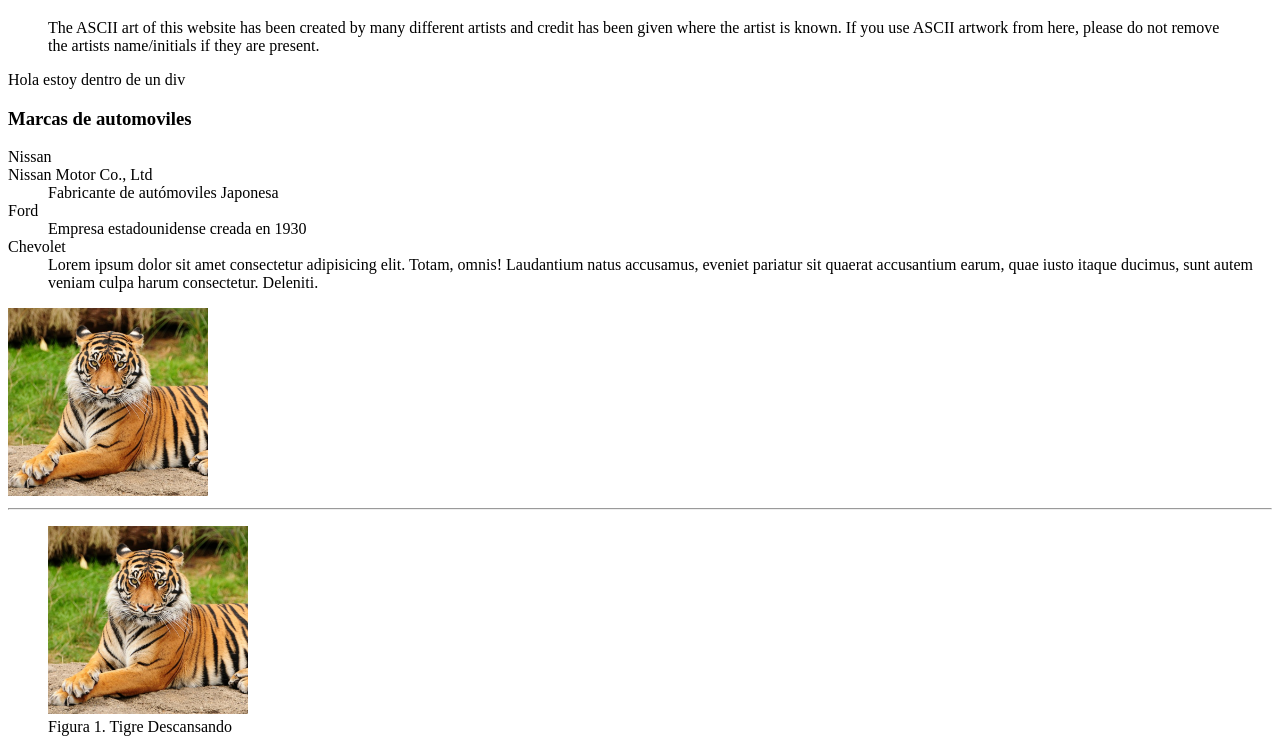
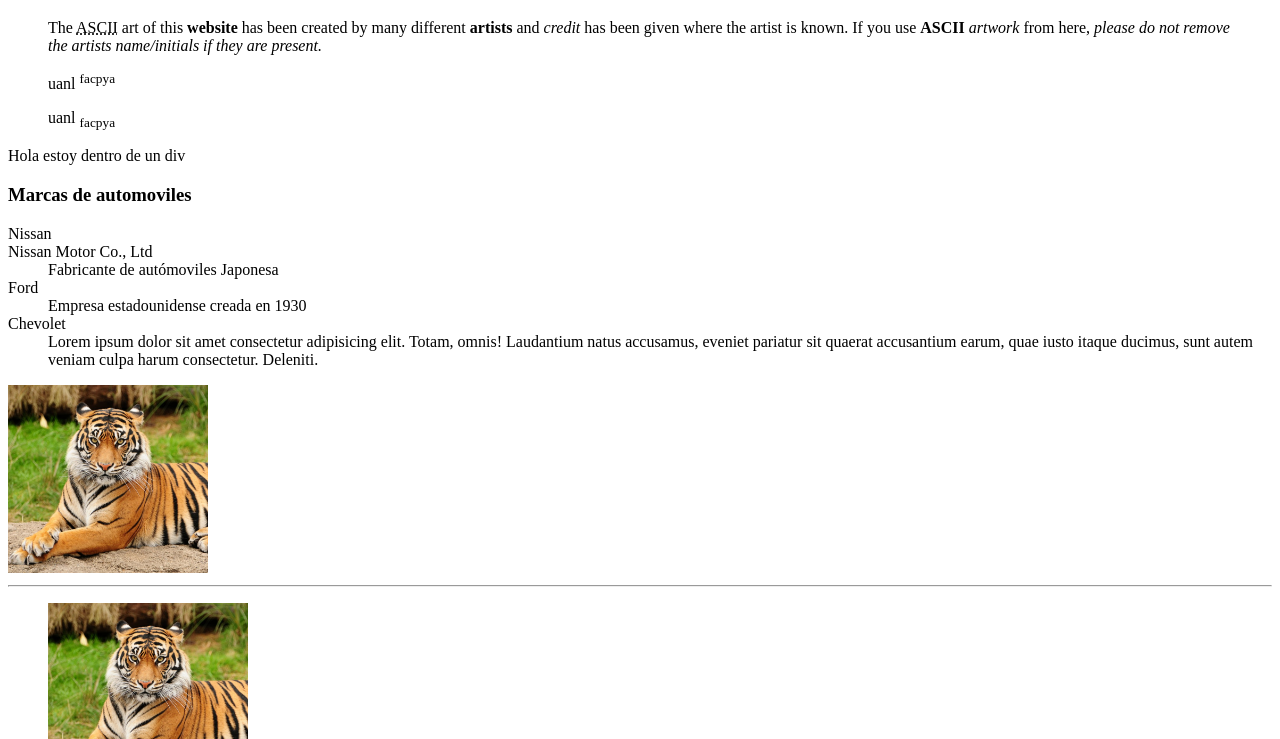
Before and after one commit to LIIgabriel/w51_9_feb, a plain HTML site: page index.html in a window 1280 px wide. Shown: the part 61-800 px from the top of the page. Drawn offline with Linux system fonts and the light colour scheme.

Commit message:
etiquetas de texto

```diff
--- a/index.html
+++ b/index.html
@@ -18,11 +18,22 @@
         <!-- blockquote -->
         <blockquote cite="https://www.asciiart.eu/">
           <p>
-            The ASCII art of this website has been created by many different
-            artists and credit has been given where the artist is known. If you
-            use ASCII artwork from here, please do not remove the artists
-            name/initials if they are present.
+            The
+            <abbr title="American Standard Code for Information Interchange"
+              >ASCII</abbr
+            >
+            art of this <strong>website</strong> has been created by many different
+            <strong>artists</strong> and <em>credit</em> has been given where
+            the artist is known. If you use <b>ASCII</b> <i>artwork</i> from
+            here, <em>
+                please do not remove the artists name/initials if they are
+                present.
+            </em>
           </p>
+          <!-- superindice -->
+          <p>uanl <sup>facpya</sup></p>
+          <!-- subindice -->
+          <p>uanl <sub>facpya</sub></p>
         </blockquote>
 
         <!-- div contenedor generico -->
@@ -71,7 +82,10 @@
           <li>CP</li>
         </ul>
         <!-- parrafo -->
-        <p>Lorem ipsum dolor sit amet consectetur adipisicing elit. Inventore, quisquam?</p>
+        <p>
+          Lorem ipsum dolor sit amet consectetur adipisicing elit. Inventore,
+          quisquam?
+        </p>
       </article>
       <!-- Texto preformateado -->
       <pre>
```
Lines whose indentation alone changed are shown as unchanged.
